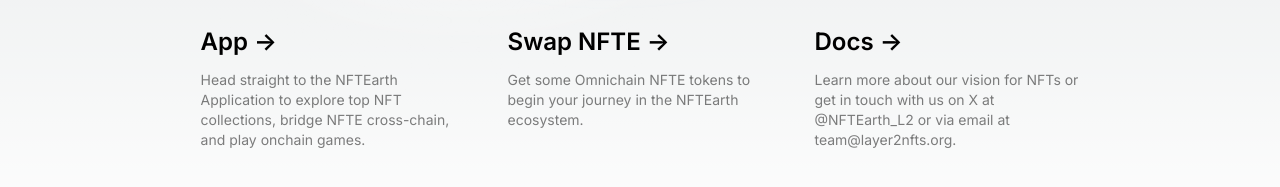
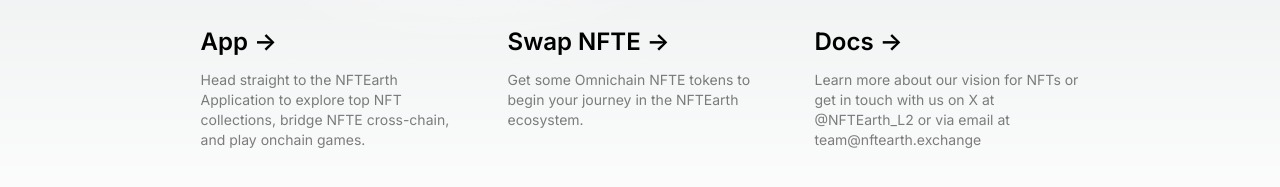
Before and after one commit to NFTEarth/nftearth-landing-page, a Next.js app: page / in a window 1280 px wide. Shown: the part 537-724 px from the top of the page. Built offline with nearby package versions, Linux system fonts and the light colour scheme.

Commit message:
chore: update team contact email
update team contact email team@nftearth.exchange

Signed-off-by: Weston Nelson <dogooddowell@protonmail.com>

```diff
--- a/src/app/page.tsx
+++ b/src/app/page.tsx
@@ -104,7 +104,7 @@ export default function Home() {
             </span>
           </h2>
           <p className={`m-0 max-w-[30ch] text-sm opacity-50`}>
-            Learn more about our vision for NFTs or get in touch with us on X at @NFTEarth_L2 or via email at team@layer2nfts.org.
+            Learn more about our vision for NFTs or get in touch with us on X at @NFTEarth_L2 or via email at team@nftearth.exchange
           </p>
         </a>
       </div>
```
